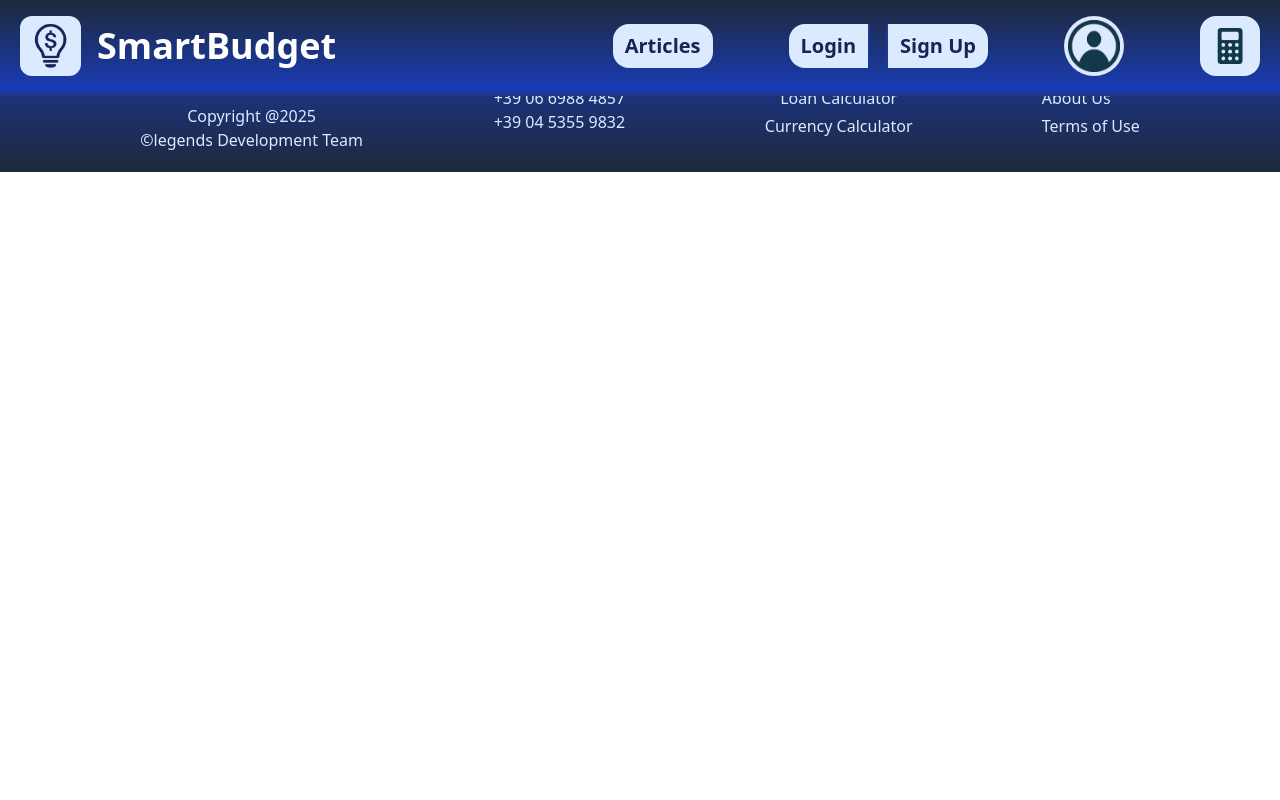
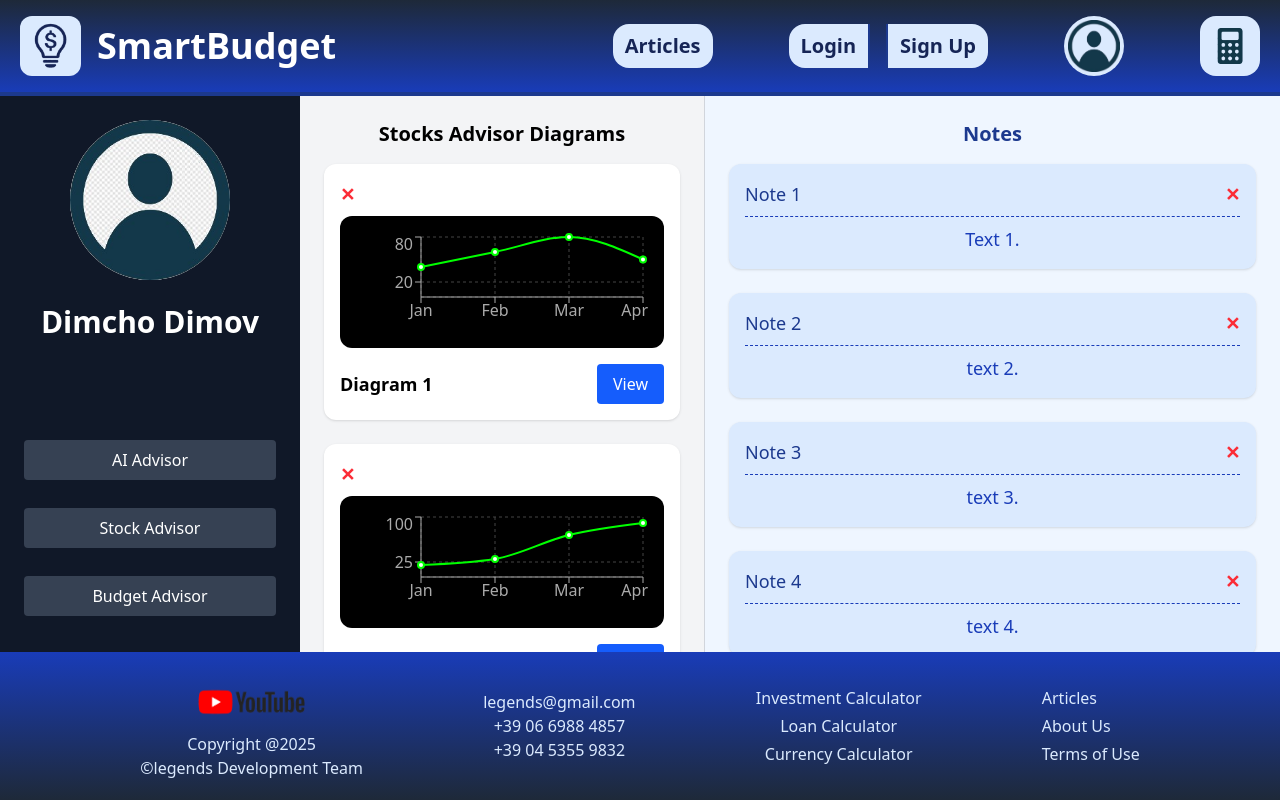
Before and after one commit to YavorPenev/TUES_FEST11_Legends, a React (Vite) app in the folder Frontend/: page /profile in a window 1280 px wide. Built offline with nearby package versions, Linux system fonts and the light colour scheme.

Commit message:
profile-add

```diff
--- a/Frontend/package.json
+++ b/Frontend/package.json
@@ -18,6 +18,7 @@
     "react-dom": "^19.0.0",
     "react-draggable": "^4.4.6",
     "react-router-dom": "^7.4.1",
+    "recharts": "^2.15.3",
     "tailwindcss": "^4.0.17"
   },
   "devDependencies": {
--- a/Frontend/src/profile.jsx
+++ b/Frontend/src/profile.jsx
@@ -1,18 +1,150 @@
+import React, { useState } from "react";
+import Header from "./assets/header";
+import Footer from "./assets/footer";
+import {
+  LineChart,
+  Line,
+  XAxis,
+  YAxis,
+  CartesianGrid,
+  Tooltip,
+  ResponsiveContainer,
+} from "recharts";
 
-import React, { useState } from "react";
-import Header from './assets/header';
-import Footer from './assets/footer';
-import Calculator from './assets/SimpCalc';
+const data1 = [
+  { name: "Jan", value: 40 },
+  { name: "Feb", value: 60 },
+  { name: "Mar", value: 80 },
+  { name: "Apr", value: 50 },
+];
 
-function Profile() {
+const data2 = [
+  { name: "Jan", value: 20 },
+  { name: "Feb", value: 30 },
+  { name: "Mar", value: 70 },
+  { name: "Apr", value: 90 },
+];
+
+const Dashboard = () => {
+  const [diagrams, setDiagrams] = useState([
+    { id: 1, text: "Diagrama 1" },
+    { id: 2, text: "Diagrama 2" },
+    { id: 3, text: "Diagrama 3" },
+    { id: 4, text: "Diagrama 4" },
+    { id: 5, text: "Diagrama 5" },
+    { id: 6, text: "Diagrama 6" },
+    { id: 7, text: "Diagrama 7" },
+    { id: 8, text: "Diagrama 8" },
+    { id: 9, text: "Diagrama 9" },
+    { id: 10, text: "Diagrama 10" },
+    { id: 11, text: "Diagrama 11" },
+    { id: 12, text: "Diagrama 12" },
+  ]);
+
+  const [notes, setNotes] = useState([
+    { id: 1, title: "Note 1", text: "Text 1." },
+    { id: 2, title: "Note 2", text: "text 2." },
+    { id: 3, title: "Note 3", text: "text 3." },
+    { id: 4, title: "Note 4", text: "text 4." },
+    { id: 5, title: "Note 5", text: "text 5." },
+    { id: 6, title: "Note 6", text: "text 6." },
+    { id: 7, title: "Note 7", text: "text 7." },
+    { id: 8, title: "Note 8", text: "text 8." },
+    { id: 9, title: "Note 9", text: "text 9." },
+    { id: 10, title: "Note 10", text: "text 10." },
+    { id: 11, title: "Note 11", text: "text 11." },
+    { id: 12, title: "Note 12", text: "text 12." },
+  ]);
+
+  const deleteDiagram = (id) => {
+    setDiagrams((prev) => prev.filter((d) => d.id !== id));
+  };
+
+  const deleteNote = (id) => {
+    setNotes((prev) => prev.filter((n) => n.id !== id));
+  };
 
   return (
-    <>
+    <div className="bg-gray-100 h-screen flex flex-col">
       <Header />
-<p>zdr</p>
+      <div className="flex h-screen overflow-hidden font-sans mt-24">
+        <div className="w-75 bg-gray-900 text-white flex-shrink-0 p-6 space-y-6">
+          <div className="flex justify-center">
+            <div className="w-40 h-40 bg-white text-black flex items-center justify-center text-sm rounded-full">
+              <img src="../public/proficon.jpg" alt="Profile" className="rounded-full w-full h-full object-cover" />
+            </div>
+          </div>
+          <p className="text-center text-3xl font-bold">Dimcho Dimov</p>
+          <div className="space-y-7 gap-2 mt-25 ">
+            <button className="w-full bg-gray-700 hover:bg-gray-600 py-2 rounded">AI Advisor</button>
+            <button className="w-full bg-gray-700 hover:bg-gray-600 py-2 rounded">Stock Advisor</button>
+            <button className="w-full bg-gray-700 hover:bg-gray-600 py-2 rounded">Budget Advisor</button>
+          </div>
+        </div>
+
+        <div className="flex-1 overflow-y-auto bg-gray-100 p-6">
+          <h2 className="text-xl font-semibold mb-4">Stocks Advisor Diagrams</h2>
+          <div className="space-y-6 h-75">
+            {diagrams.map((diagram) => (
+              <div key={diagram.id} className="bg-white rounded-xl shadow p-4">
+                <div className="flex justify-between">
+                  <button
+                    onClick={() => deleteDiagram(diagram.id)}
+                    className="text-red-500 hover:underline font-bold text-lg "
+                  >
+                    ✕
+                  </button>
+                </div>
+
+                {/* Диаграмата */}
+                <div className="bg-black rounded-xl mt-2 p-4 h-[20hv]">
+                  <ResponsiveContainer width="100%" height={100}>
+                    <LineChart data={diagram.id === 1 ? data1 : data2}>
+                      <CartesianGrid strokeDasharray="3 3" stroke="#444" />
+                      <XAxis dataKey="name" stroke="#aaa" />
+                      <YAxis stroke="#aaa" />
+                      <Tooltip />
+                      <Line
+                        type="monotone"
+                        dataKey="value"
+                        stroke="#00FF00"
+                        strokeWidth={2}
+                      />
+                    </LineChart>
+                  </ResponsiveContainer>
+                </div>
+
+                <div className="flex justify-between items-center mt-4">
+                  <span className="font-semibold text-lg text-center">Diagram {diagram.id}</span>
+                  <button className="bg-blue-600 text-white rounded hover:bg-blue-500 py-2 px-4">
+                    View
+                  </button>
+                </div>
+              </div>
+            ))}
+          </div>
+        </div>
+
+        <div className="w-[45%] overflow-y-auto bg-blue-50 p-6 border-l border-gray-300">
+          <h2 className="text-xl font-semibold mb-4 text-blue-900">Notes</h2>
+          <div className="space-y-6">
+            {notes.map((note) => (
+              <div key={note.id} className="bg-blue-100 p-4 rounded-xl shadow">
+                <div className="flex justify-between">
+                  <span className="font-medium text-blue-900 text-lg">{note.title}</span>
+                  <button onClick={() => deleteNote(note.id)} className="text-red-500 hover:underline font-bold text-lg">
+                    ✕
+                  </button>
+                </div>
+                <p className="text-blue-800 text-lg mt-2 border-t border-dashed pt-2">{note.text}</p>
+              </div>
+            ))}
+          </div>
+        </div>
+      </div>
       <Footer />
-    </>
+    </div>
   );
-}
+};
 
-export default Profile;
+export default Dashboard;
```
Also changed, not shown: 1 other file (tests, documents, lock files or other folders).
